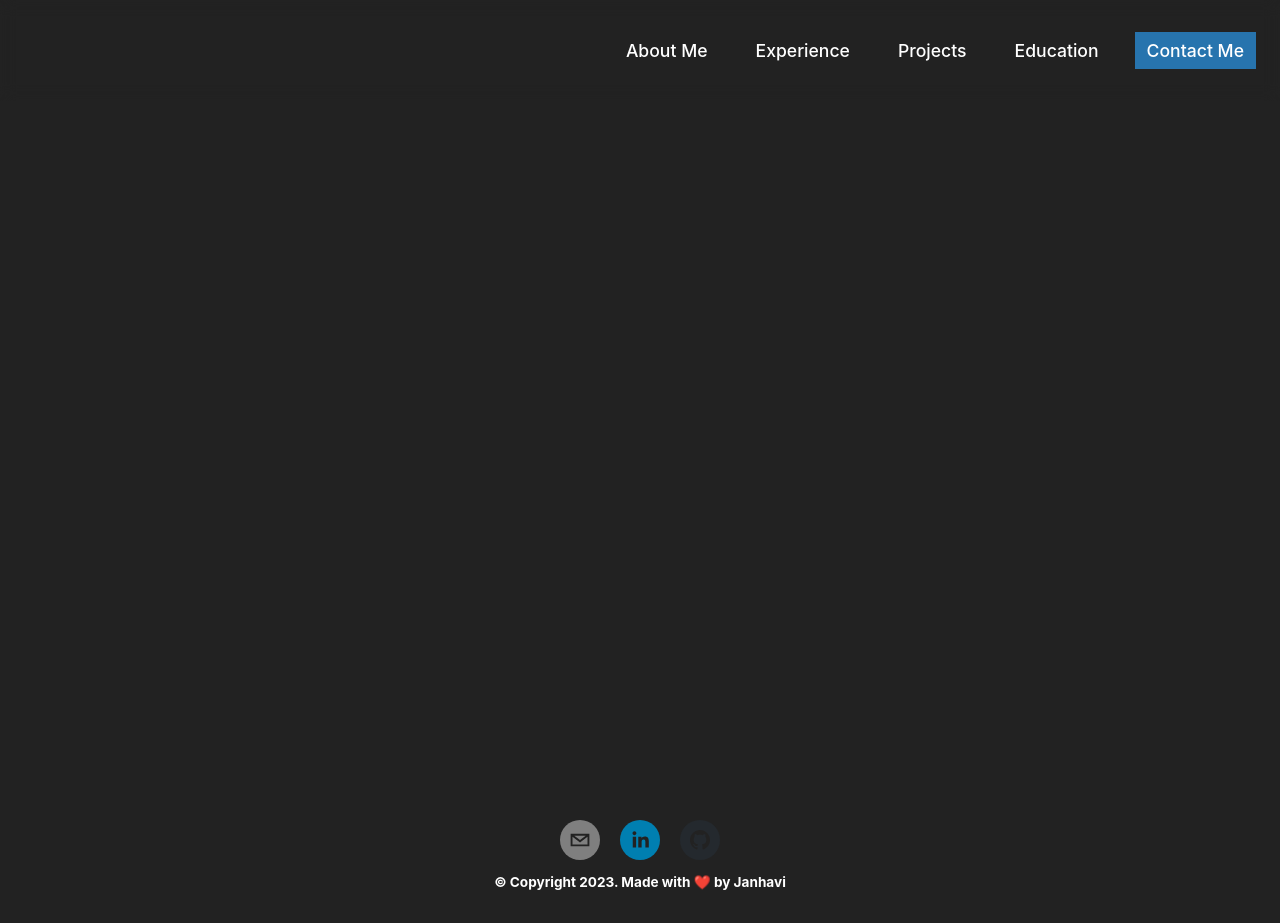
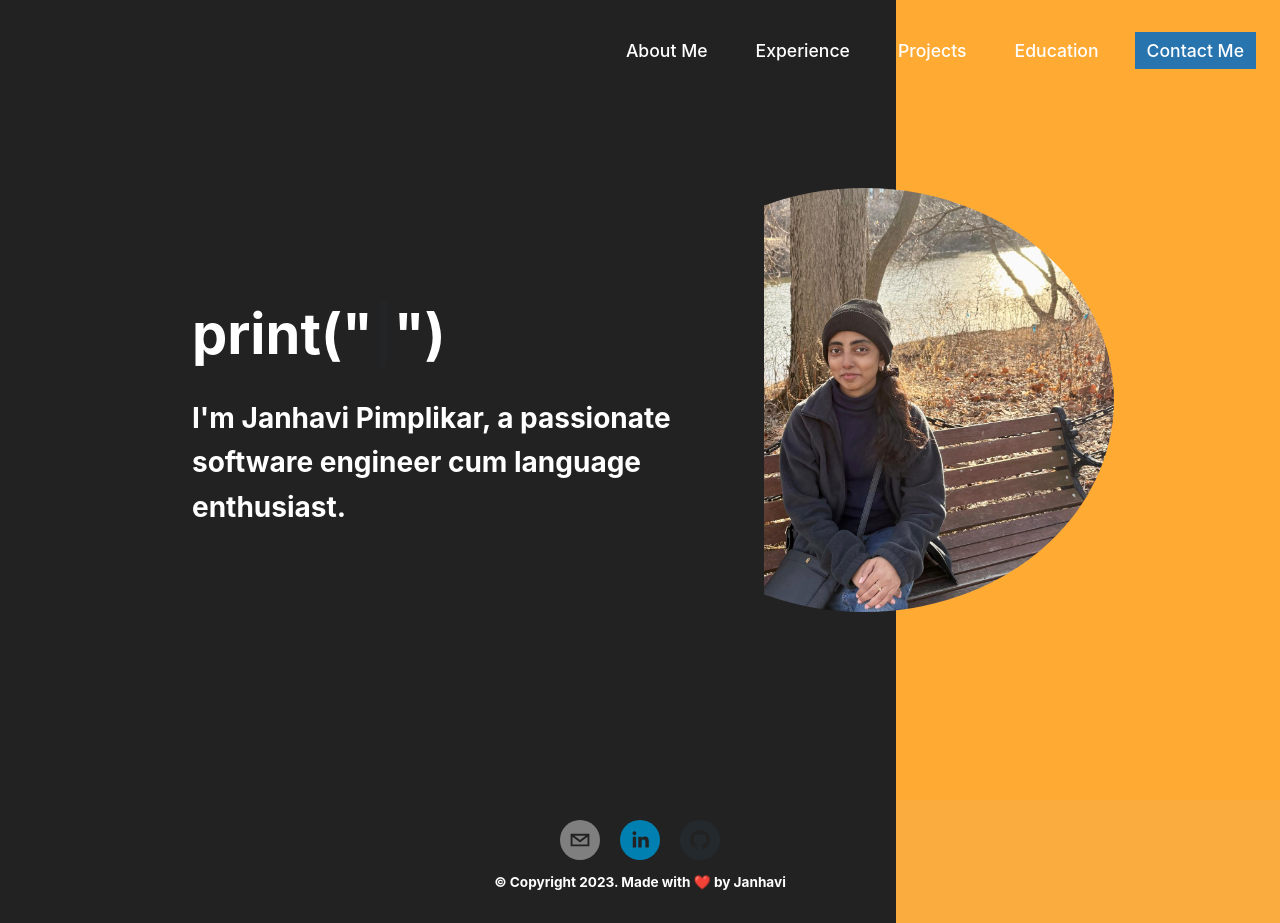
Before and after one commit to Janhavi-2001/Janhavi-2001.github.io, a React (Create React App) app: page / in a window 1280 px wide. Built offline with nearby package versions, Linux system fonts and the light colour scheme.

Commit message:
Add first draft of home page

```diff
--- a/package.json
+++ b/package.json
@@ -12,6 +12,7 @@
     "react-dom": "^19.1.0",
     "react-scripts": "5.0.1",
     "react-social-icons": "^6.24.0",
+    "react-typed": "^2.0.12",
     "web-vitals": "^2.1.4"
   },
   "scripts": {
--- a/src/App.js
+++ b/src/App.js
@@ -1,12 +1,13 @@
 import './App.css';
 import Navigation from './Components/Navigation/Navigation';
 import Footer from './Components/Footer/Footer';
-
+import Home from './Components/Home/Home';
 
 function App() {
   return (
     <div className="App">
       <Navigation />
+      <Home />
       <Footer />
     </div>
   );
--- a/src/Components/Footer/Footer.css
+++ b/src/Components/Footer/Footer.css
@@ -1,5 +1,5 @@
 .footer {
-    background-color: #222;
+    background: linear-gradient(90deg, #222 70%, #fbac3e 30%);
     color: white;
     padding: 20px;
     text-align: center;
--- /dev/null
+++ b/src/Components/Home/Home.css
@@ -0,0 +1,54 @@
+.home-container {
+    min-height: 100vh;
+    width: 100%;
+    display: flex;
+    align-items: center;
+    justify-content: flex-start;
+    padding-left: 5vw;
+    background: linear-gradient(90deg, #222 70%, #FFAA33 30%);
+    box-sizing: border-box;
+    overflow-x: hidden;
+}
+
+.home-content {
+    max-width: 700px;
+    width: 100%;
+    text-align: left;
+    color: #fff;
+}
+
+.home-content h1 {
+    font-size: clamp(1.8rem, 5vw, 3.5rem);
+    margin-bottom: 1rem;
+}
+
+.home-content p {
+    font-size: clamp(1rem, 2.5vw, 1.75rem);
+    margin-bottom: 0.5rem;
+    line-height: 1.6;
+    width: 70%;
+    padding-left: 10vw;
+
+}
+
+span {
+    color: #2774AE;
+    font-weight: bold;
+}
+
+@media (max-width: 768px) {
+    .home-container {
+        padding-left: 2rem;
+        justify-content: flex-start;
+    }
+
+    .home-content h1 {
+        font-size: clamp(1.5rem, 6vw, 3rem);
+    }
+
+    .home-content p {
+        font-size: clamp(0.9rem, 3vw, 1.2rem);
+        line-height: 1.4;
+        padding-top: 1rem;
+    }
+}
--- /dev/null
+++ b/src/Components/Home/Home.js
@@ -0,0 +1,18 @@
+import React from 'react';
+import './Home.css';
+import TypeAnimation from '../TypeAnimation/TypeAnimation';
+import Image from './Image';
+
+const Home = () => {
+    return (
+        <div className="home-container">
+            <div className="home-content">
+                <TypeAnimation />
+                <p>I'm Janhavi Pimplikar, a passionate software engineer cum language enthusiast.</p>
+            </div>
+            <Image />
+        </div>
+    );
+}
+
+export default Home;
--- /dev/null
+++ b/src/Components/Home/Image.css
@@ -0,0 +1,31 @@
+.image-container {
+    max-width: 100%;
+    max-height: 100%;
+    overflow: hidden;
+    display: flex;
+    align-items: center;
+    justify-content: flex-end;
+    flex: 1;
+    padding-right: 13vw;
+    box-sizing: border-box;
+    position: relative;
+    z-index: 1;
+}
+
+.image-container img {
+    width: 100%;
+    height: auto;
+    display: block;
+    width: 500px;
+    border-radius: 70%;
+}
+
+.image {
+    zoom: 100%;
+}
+
+@media (max-width: 768px) {
+    .image-container {
+        display: none;
+    }
+}
--- /dev/null
+++ b/src/Components/Home/Image.js
@@ -0,0 +1,12 @@
+import React from 'react';
+import './Image.css';
+
+const Image = () => {
+    return (
+        <div className="image-container">
+            <img src="/Images/portfolio-pic.jpg" className="image" alt="Description of Image" />
+        </div>
+    );
+}
+
+export default Image;
--- a/src/Components/Navigation/Navigation.css
+++ b/src/Components/Navigation/Navigation.css
@@ -2,14 +2,12 @@
     display: flex;
     justify-content: center; /* Center the content horizontally */
     align-items: center; /* Center the content vertically */
-    height: 100vh; /* Full viewport height */
     background-color: #222;
 }
 
 .navStyle {
     top: 0;
     width: 100%;
-    backdrop-filter: blur(8px);
     padding: 2rem 2rem;
     z-index: 1000;
     position: fixed;
--- /dev/null
+++ b/src/Components/TypeAnimation/TypeAnimation.css
@@ -0,0 +1,29 @@
+@keyframes blink {
+    0%, 100% { opacity: 1; }
+    50% { opacity: 0; }
+}
+
+.type-animation {
+    font-size: clamp(1.5rem, 5vw, 3.5rem);
+    word-break: break-word;
+    white-space: pre-wrap;
+    text-align: left;
+    max-width: 100%;
+    box-sizing: border-box;
+    margin-bottom: 1rem;
+    padding-left: 10vw;
+}
+
+.typed-cursor {
+    animation: blink 1s infinite;
+    color: #2774AE;
+    font-weight: bold;
+}
+
+/* Responsive tweaks */
+@media (max-width: 768px) {
+    .type-animation {
+        font-size: clamp(1.2rem, 6vw, 2.5rem);
+        text-align: left;
+    }
+}
--- /dev/null
+++ b/src/Components/TypeAnimation/TypeAnimation.js
@@ -0,0 +1,39 @@
+import { ReactTyped } from 'react-typed';
+import './TypeAnimation.css';
+
+const TypeAnimation = () => {
+  return (
+    <div>
+      <h1 className="type-animation">
+        {'print("'}
+        <ReactTyped
+            strings={[
+            "Hello!",
+            "नमस्ते!",
+            "こんにちは!",
+            "Bonjour!",
+            "¡Hola!",
+            "안녕하세요!",
+            "Ciao!",
+            "Привет!",
+            "مرحبًا!",
+            "你好!",
+            ]}
+            typeSpeed={100}
+            loop
+            backSpeed={20}
+            showCursor={true}
+            style={{
+            whiteSpace: 'pre',
+            display: 'inline-block',
+            fontWeight: 'bold',
+            color: '#2774AE',
+            }}
+        />
+        {'")'}
+        </h1>
+    </div>
+  );
+}
+
+export default TypeAnimation;
```
Also changed, not shown: public/Images/portfolio-pic.jpg (added), 1 other file (tests, documents, lock files or other folders).
